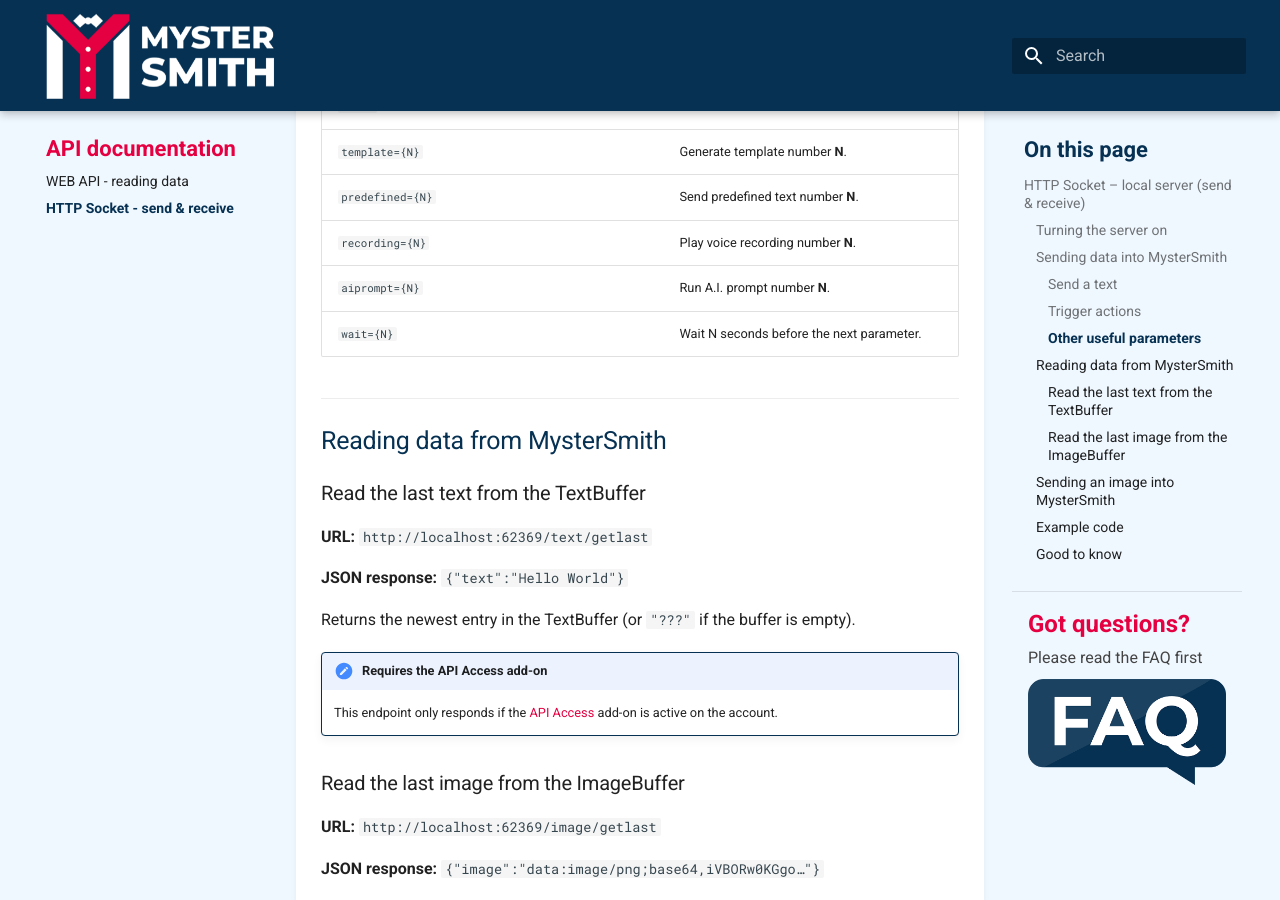
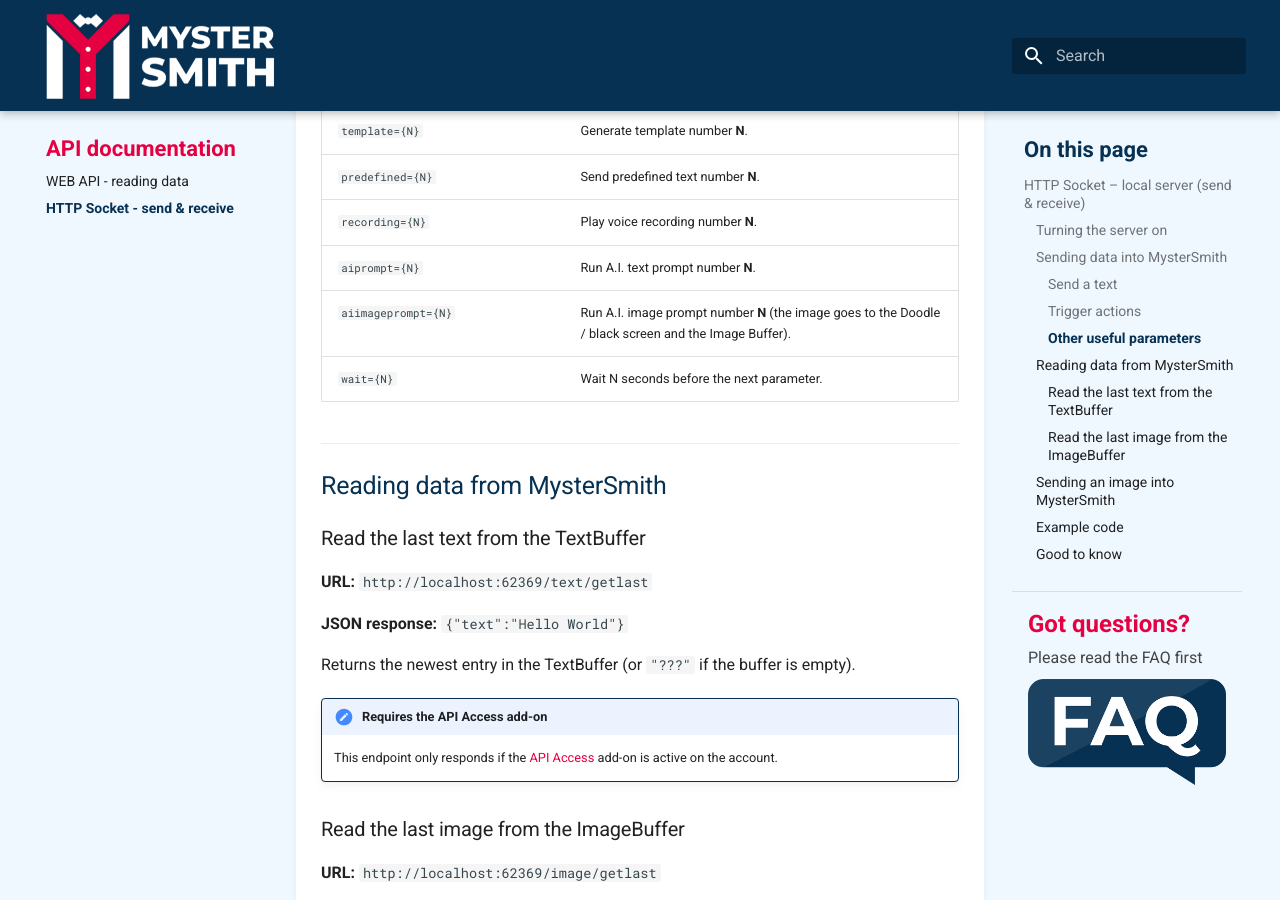
Before and after one commit to ragcsalo/mystersmith-docs, an MkDocs documentation site: the page built from docs/api/http-socket.md, in a window 1280 px wide and 900 px high, scrolled down 2252 px. Built offline with MkDocs 1.6.1 and Material for MkDocs 9.7.7, drawn with Linux system fonts in a browser that asks for light colours.

Commit message:
HTTP Socket: aiimageprompt={N} (A.I. image prompts), aiprompt = text prompt
Co-Authored-By: Claude Opus 5.5 <noreply@anthropic.com>

```diff
--- a/docs/api/http-socket.md
+++ b/docs/api/http-socket.md
@@ -63,7 +63,8 @@ You can combine these in the `/data` URL just like in the Custom URL scheme:
 | `template={N}` | Generate template number **N**. |
 | `predefined={N}` | Send predefined text number **N**. |
 | `recording={N}` | Play voice recording number **N**. |
-| `aiprompt={N}` | Run A.I. prompt number **N**. |
+| `aiprompt={N}` | Run A.I. text prompt number **N**. |
+| `aiimageprompt={N}` | Run A.I. image prompt number **N** (the image goes to the Doodle / black screen and the Image Buffer). |
 | `wait={N}` | Wait N seconds before the next parameter. |
 
 ---
```
